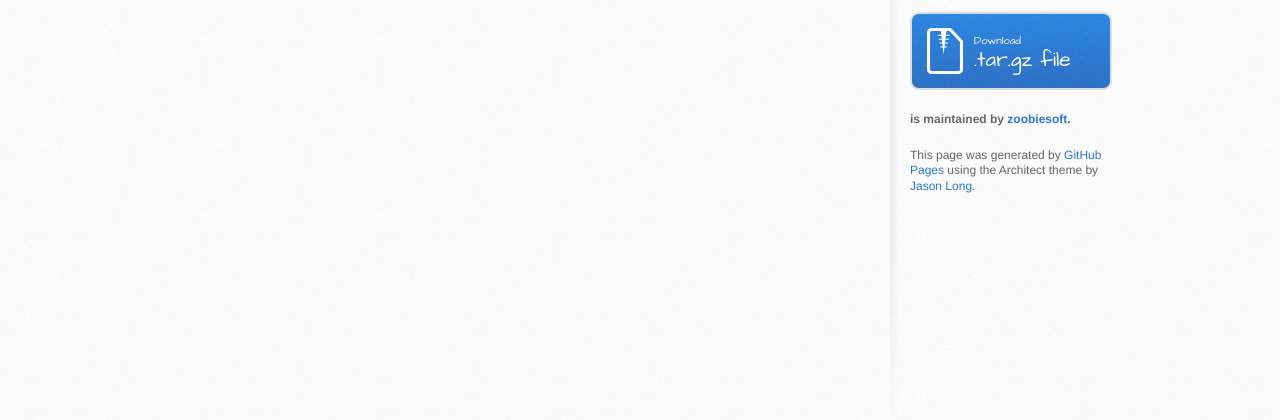
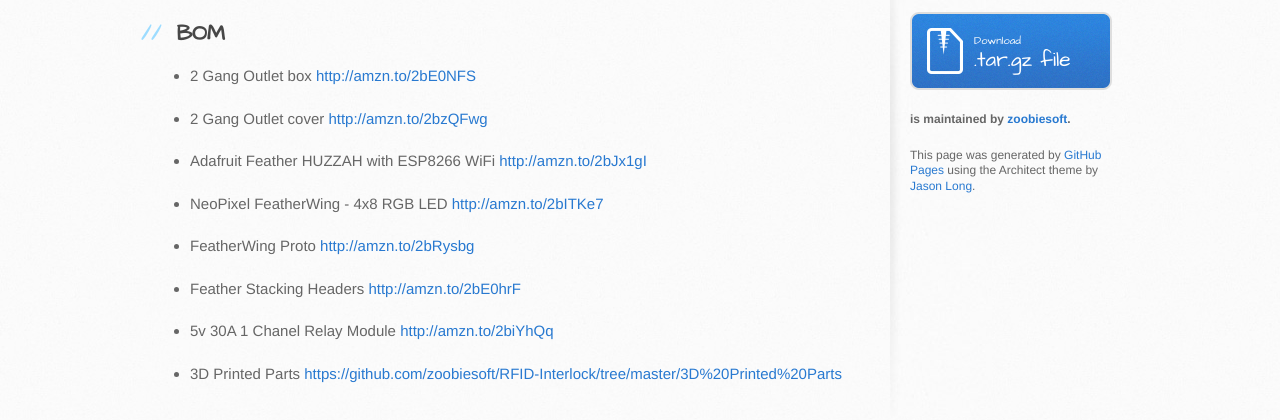
Before and after one commit to zoobiesoft/RFID-Interlock, a plain HTML site: page index.html in a window 1280 px wide. Shown: the part 354-774 px from the top of the page. Drawn offline with Linux system fonts and the light colour scheme.

Commit message:
Create gh-pages branch via GitHub

```diff
--- a/index.html
+++ b/index.html
@@ -32,6 +32,28 @@
 <a id="rfid-interlock" class="anchor" href="#rfid-interlock" aria-hidden="true"><span aria-hidden="true" class="octicon octicon-link"></span></a>RFID-Interlock</h1>
 
 <p>A tool interlock using RFID 13.56Mhz cards for authentication</p>
+
+<h2>
+<a id="bom" class="anchor" href="#bom" aria-hidden="true"><span aria-hidden="true" class="octicon octicon-link"></span></a>BOM</h2>
+
+<ul>
+<li><p>2 Gang Outlet box
+<a href="http://amzn.to/2bE0NFS">http://amzn.to/2bE0NFS</a></p></li>
+<li><p>2 Gang Outlet cover
+<a href="http://amzn.to/2bzQFwg">http://amzn.to/2bzQFwg</a></p></li>
+<li><p>Adafruit Feather HUZZAH with ESP8266 WiFi
+<a href="http://amzn.to/2bJx1gI">http://amzn.to/2bJx1gI</a></p></li>
+<li><p>NeoPixel FeatherWing - 4x8 RGB LED
+<a href="http://amzn.to/2bITKe7">http://amzn.to/2bITKe7</a></p></li>
+<li><p>FeatherWing Proto
+<a href="http://amzn.to/2bRysbg">http://amzn.to/2bRysbg</a></p></li>
+<li><p>Feather Stacking Headers
+<a href="http://amzn.to/2bE0hrF">http://amzn.to/2bE0hrF</a></p></li>
+<li><p>5v 30A 1 Chanel Relay Module
+<a href="http://amzn.to/2biYhQq">http://amzn.to/2biYhQq</a></p></li>
+<li><p>3D Printed Parts
+<a href="https://github.com/zoobiesoft/RFID-Interlock/tree/master/3D%20Printed%20Parts">https://github.com/zoobiesoft/RFID-Interlock/tree/master/3D%20Printed%20Parts</a></p></li>
+</ul>
         </section>
 
         <aside id="sidebar">
--- a/params.json
+++ b/params.json
@@ -1,6 +1,6 @@
 {
   "name": "Rfid-interlock",
   "tagline": "A tool interlock using RFID 13.56Mhz cards for authentication",
-  "body": "# RFID-Interlock\r\nA tool interlock using RFID 13.56Mhz cards for authentication\r\n",
+  "body": "# RFID-Interlock\r\nA tool interlock using RFID 13.56Mhz cards for authentication\r\n\r\n##BOM\r\n* 2 Gang Outlet box\r\n  http://amzn.to/2bE0NFS\r\n\r\n* 2 Gang Outlet cover\r\n  http://amzn.to/2bzQFwg\r\n\r\n* Adafruit Feather HUZZAH with ESP8266 WiFi\r\n  http://amzn.to/2bJx1gI\r\n\r\n* NeoPixel FeatherWing - 4x8 RGB LED\r\n  http://amzn.to/2bITKe7\r\n\r\n* FeatherWing Proto\r\n  http://amzn.to/2bRysbg\r\n\r\n* Feather Stacking Headers\r\n  http://amzn.to/2bE0hrF\r\n\r\n* 5v 30A 1 Chanel Relay Module\r\n  http://amzn.to/2biYhQq\r\n\r\n* 3D Printed Parts\r\n  https://github.com/zoobiesoft/RFID-Interlock/tree/master/3D%20Printed%20Parts\r\n",
   "note": "Don't delete this file! It's used internally to help with page regeneration."
 }
```
